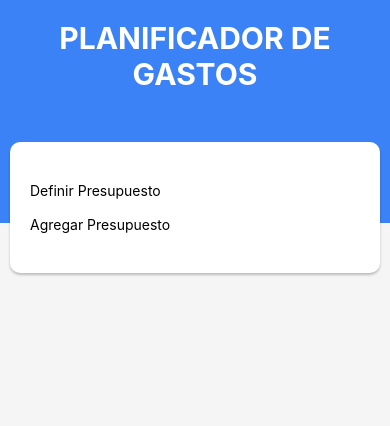
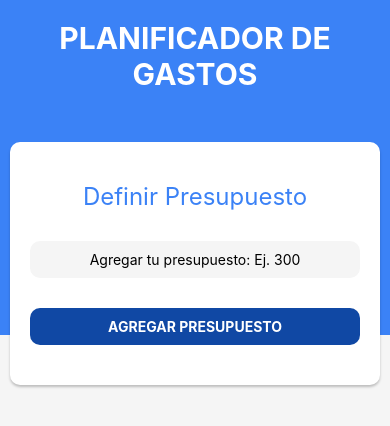
Before and after one commit to diazjuanjo/planificador, a React Native app: screen / in a window 390 px wide. Shown: the top 426 px of the page. Built offline with nearby package versions, Linux system fonts and the light colour scheme.

Commit message:
hasta clase 118

```diff
--- a/src/components/NuevoPresupuesto.js
+++ b/src/components/NuevoPresupuesto.js
@@ -4,10 +4,14 @@
 const NuevoPresupuesto = () => {
   return (
     <View style={styles.contenedor}>
-      <Text>Definir Presupuesto</Text>
-      <TextInput />
-      <Pressable>
-        <Text>Agregar Presupuesto</Text>
+      <Text style={styles.label}>Definir Presupuesto</Text>
+      <TextInput
+        keyboardType="numeric"
+        placeholder="Agregar tu presupuesto: Ej. 300"
+        style={styles.input}
+      />
+      <Pressable style={styles.boton}>
+        <Text style={styles.botonTexto}>Agregar Presupuesto</Text>
       </Pressable>
     </View>
   );
@@ -31,6 +35,30 @@
 
     elevation: 4,
   },
+  label: {
+    textAlign: 'center',
+    fontSize: 24,
+    color: '#3B82F6',
+  },
+  input: {
+    backgroundColor: '#F5F5F5',
+    padding: 10,
+    borderRadius: 10,
+    textAlign: 'center',
+    marginTop: 30,
+  },
+  boton: {
+    marginTop: 30,
+    backgroundColor: '#1048A4',
+    padding: 10,
+    borderRadius: 10,
+  },
+  botonTexto: {
+    color: '#FFF',
+    textAlign: 'center',
+    textTransform: 'uppercase',
+    fontWeight: 'bold',
+  },
 });
 
 export default NuevoPresupuesto;
```
